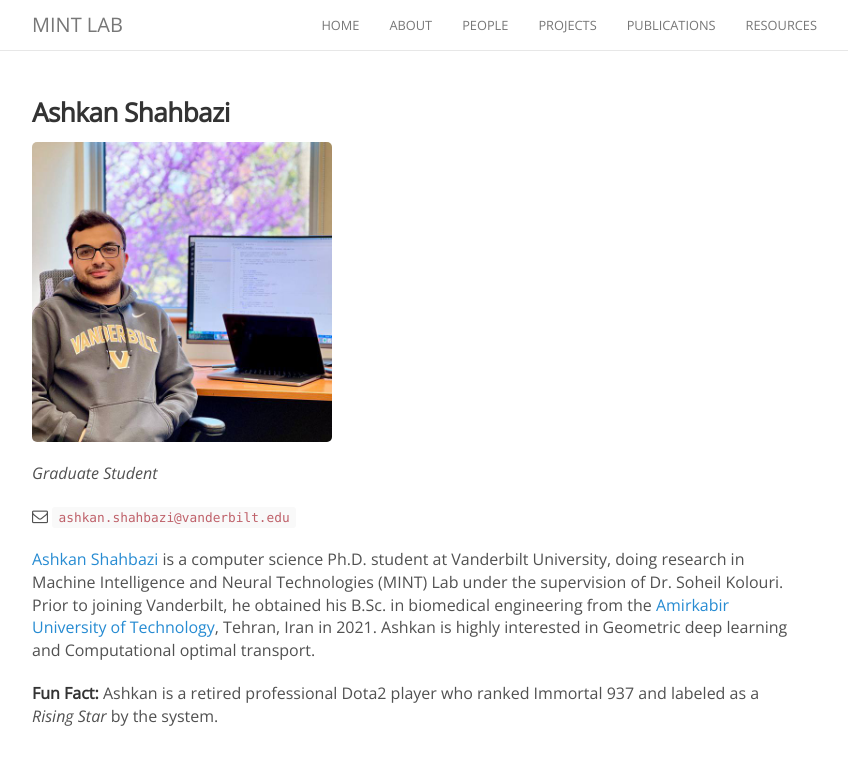
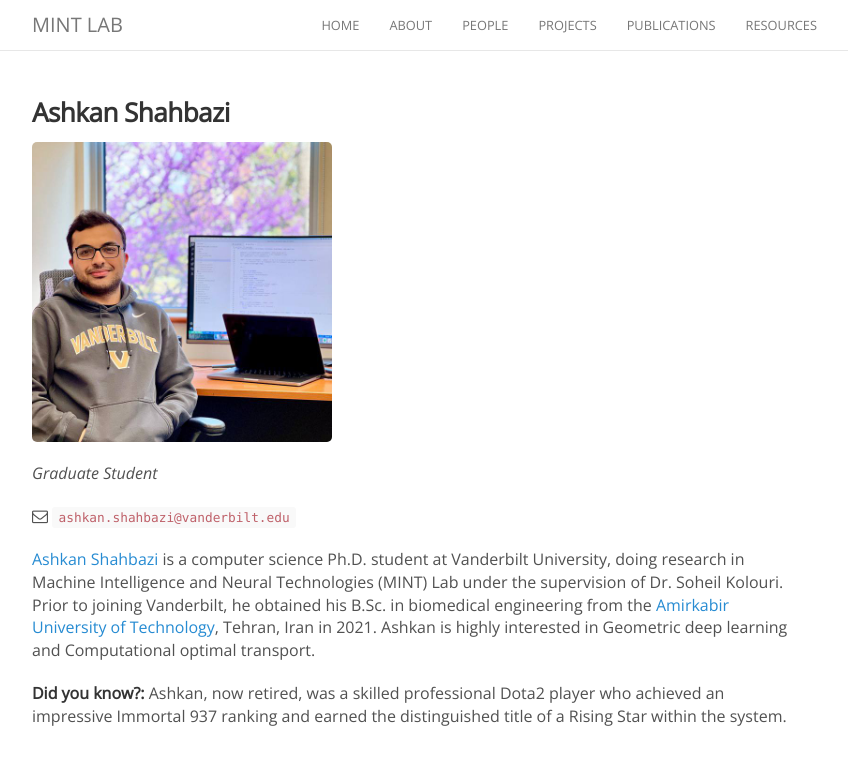
Before and after one commit to naqibUVa/nsp.github.io, a Jekyll site: the page built from _people/Ashkan_Shahbazi.md, in a window 1280 px wide. Shown: the top 765 px of the page, without its empty margins (223-1071 px from the left). Built offline with Jekyll 4.4.1, drawn with Linux system fonts in a browser that asks for light colours; nearby versions of some CDN libraries; comment, search, counter and statistics services are not loaded.

Commit message:
Update Ashkan_Shahbazi.md

```diff
--- a/_people/Ashkan_Shahbazi.md
+++ b/_people/Ashkan_Shahbazi.md
@@ -13,4 +13,4 @@
 
 [Ashkan Shahbazi](https://ashkan13776.github.io/) is a computer science Ph.D. student at Vanderbilt University, doing research in Machine Intelligence and Neural Technologies (MINT) Lab under the supervision of Dr. Soheil Kolouri. Prior to joining Vanderbilt, he obtained his B.Sc. in biomedical engineering from the [Amirkabir University of Technology](https://aut.ac.ir/en), Tehran, Iran in 2021. Ashkan is highly interested in Geometric deep learning and Computational optimal transport.
 
-**Fun Fact:** Ashkan is a retired professional Dota2 player who ranked Immortal 937 and labeled as a *Rising Star* by the system.
+**Did you know?:** Ashkan, now retired, was a skilled professional Dota2 player who achieved an impressive Immortal 937 ranking and earned the distinguished title of a Rising Star within the system.
```
